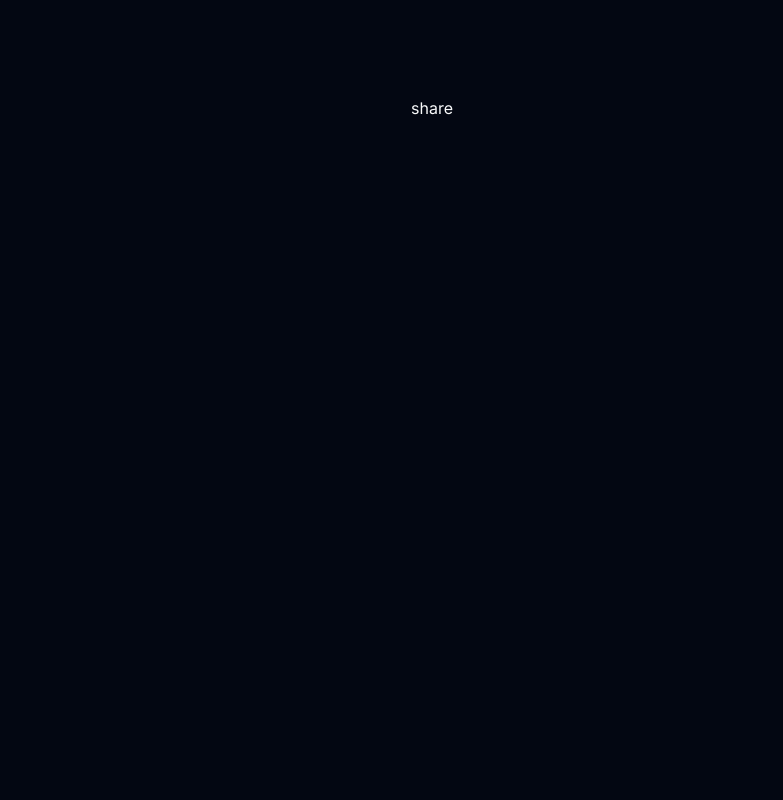
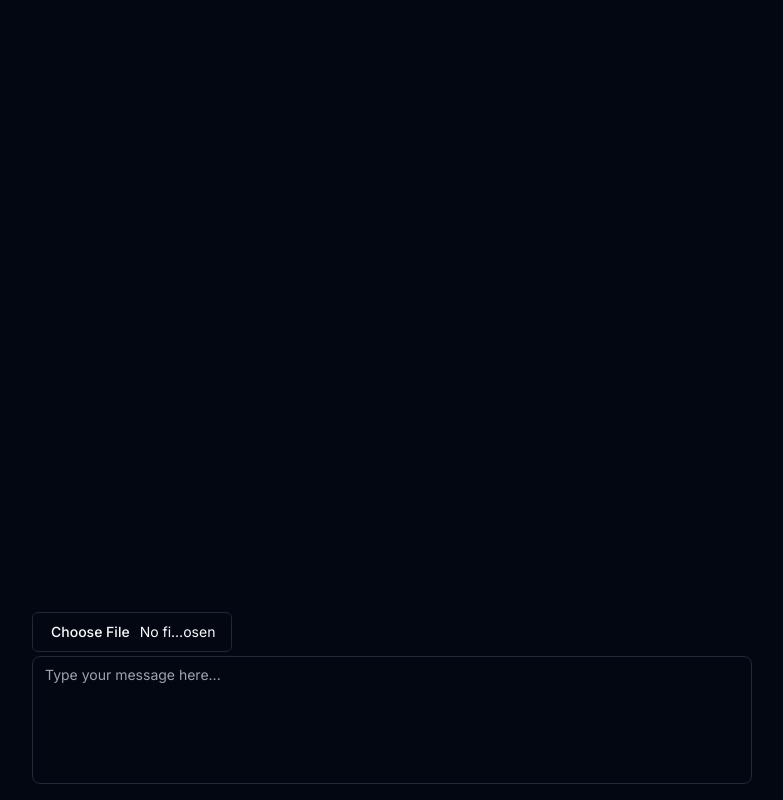
Before and after one commit to codershubinc/share, a Next.js app: page /share in a window 1280 px wide. Shown: the whole page, without its empty margins (208-991 px from the left). Built offline with nearby package versions, Linux system fonts and the light colour scheme.

Commit message:
Add BottomTextArea component for message input and file upload

```diff
--- /dev/null
+++ b/src/app/share/bottomTextArea.tsx
@@ -0,0 +1,34 @@
+'use client'
+import React, { useEffect, useState } from 'react'
+import { Textarea } from "@/components/ui/textarea"
+import { Input } from '@/components/ui/input'
+
+
+function BottomTextArea() {
+    const [message, setMessage] = useState<string>()
+    useEffect(() => {
+        console.log('message', message);
+    }, [message])
+
+    return (
+        <div
+            className='fixed bottom-0 left-0 right-0 mx-auto mb-4 w-[100vh] '
+        >
+
+            <Input
+                type='file'
+                className='w-1/4 mb-1'
+                onChange={(e) => console.log('file', e.target.files)}
+            />
+
+            <Textarea
+                placeholder="Type your message here..."
+                className="w-[90vh] h-32 rounded-lg resize-none "
+                onChange={(e) => setMessage(e.target.value.trim())}
+
+            />
+        </div>
+    )
+}
+
+export default BottomTextArea
--- a/src/app/share/page.tsx
+++ b/src/app/share/page.tsx
@@ -1,11 +1,14 @@
 import React from 'react'
+import BottomTextArea from './bottomTextArea'
 
 function page() {
     return (
 
         <div
-        className="flex min-h-screen flex-col items-center justify-between p-24"
-        >share</div>
+            className="flex min-h-screen flex-col items-center justify-between p-24"
+        >
+            <BottomTextArea />
+        </div>
     )
 }
 
```
